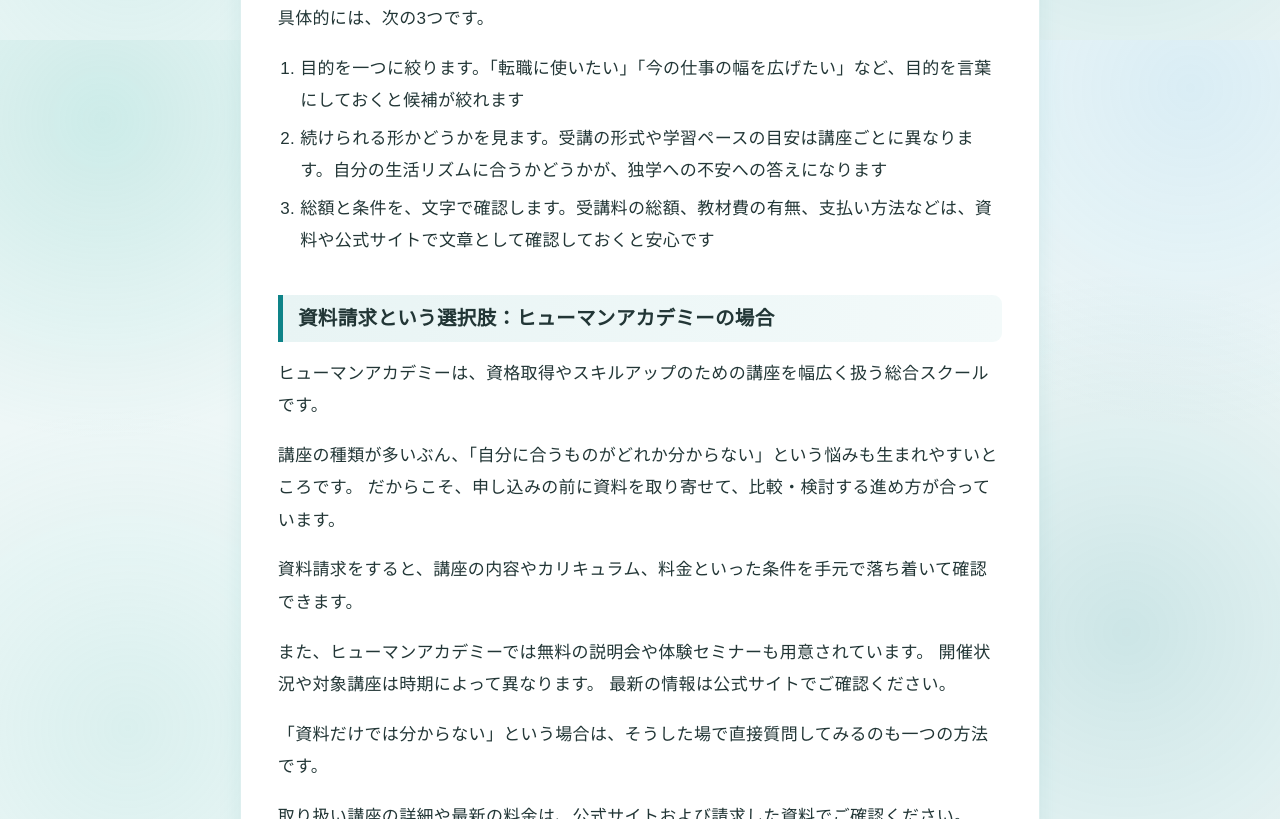
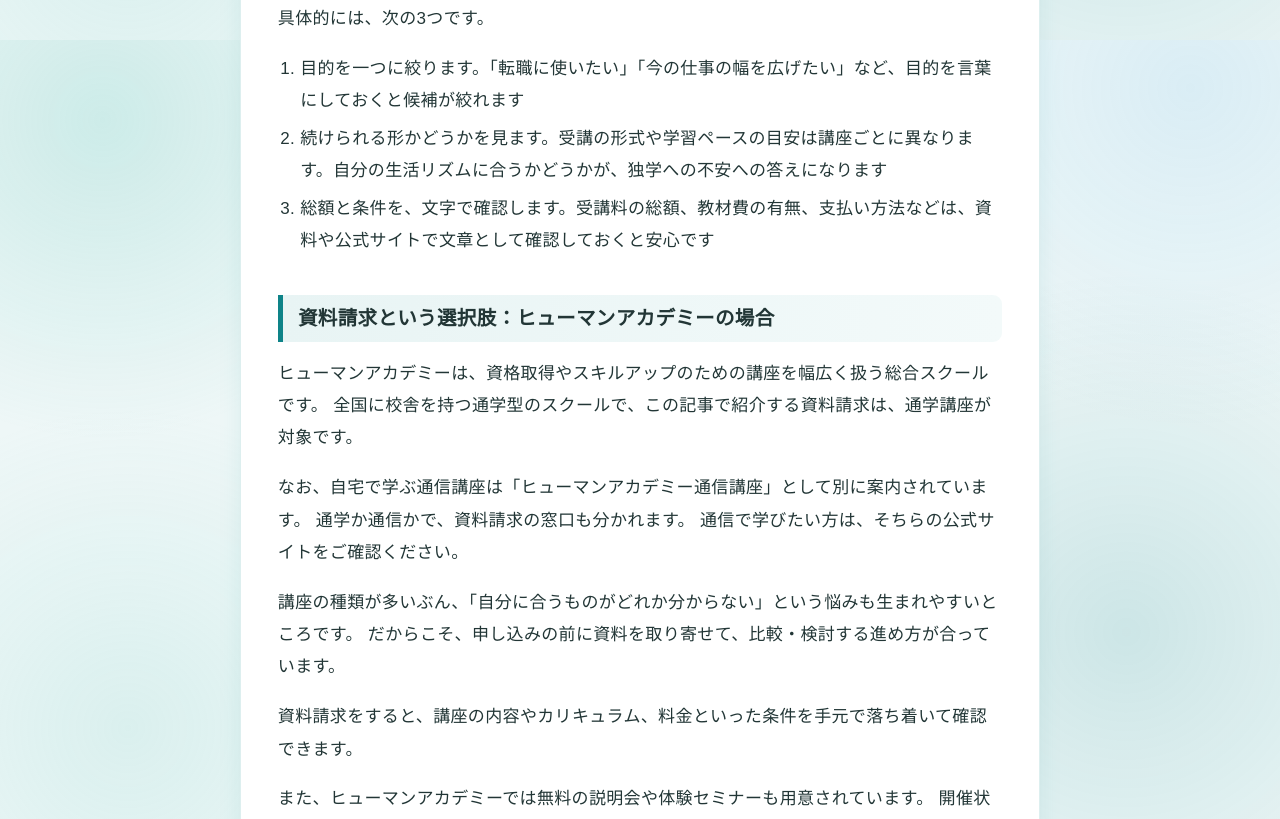
Before and after one commit to Takuma-king/manabi-hikaku, an Astro site: page /posts/human-academy-guide in a window 1280 px wide. Shown: the part 1560-2379 px from the top of the page. Built offline with nearby package versions, Linux system fonts and the light colour scheme; Astro itself is replaced by a stand-in of ours.

Commit message:
Human Academy article: clarify commuting-course scope

```diff
--- a/src/content/posts/human-academy-guide.md
+++ b/src/content/posts/human-academy-guide.md
@@ -2,6 +2,7 @@
 title: 独学が続かない人のための資格講座の選び方｜申し込む前に資料で確かめる
 description: 資格を取りたいけれど独学に自信がない、講座が多すぎて選べない、受講料の総額が見えない。そんな悩みを持つ人向けに、申し込みの前に資料請求で確認しておきたいポイントを整理します。
 pubDate: 2026-11-16
+updatedDate: 2026-11-17
 draft: false
 tags: ["資格", "講座選び", "資料請求", "ヒューマンアカデミー"]
 ---
@@ -57,6 +58,11 @@ tags: ["資格", "講座選び", "資料請求", "ヒューマンアカデミー
 ## 資料請求という選択肢：ヒューマンアカデミーの場合
 
 ヒューマンアカデミーは、資格取得やスキルアップのための講座を幅広く扱う総合スクールです。
+全国に校舎を持つ通学型のスクールで、この記事で紹介する資料請求は、通学講座が対象です。
+
+なお、自宅で学ぶ通信講座は「ヒューマンアカデミー通信講座」として別に案内されています。
+通学か通信かで、資料請求の窓口も分かれます。
+通信で学びたい方は、そちらの公式サイトをご確認ください。
 
 講座の種類が多いぶん、「自分に合うものがどれか分からない」という悩みも生まれやすいところです。
 だからこそ、申し込みの前に資料を取り寄せて、比較・検討する進め方が合っています。
```
